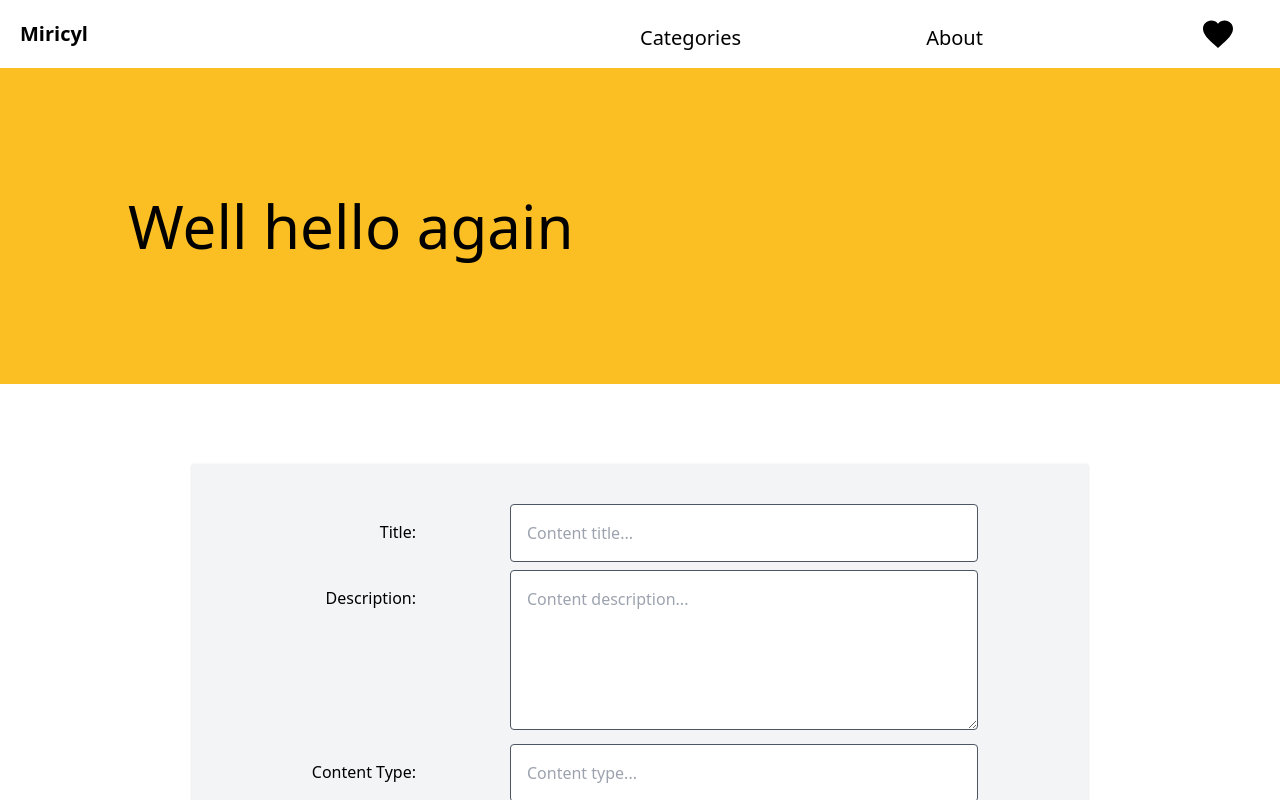
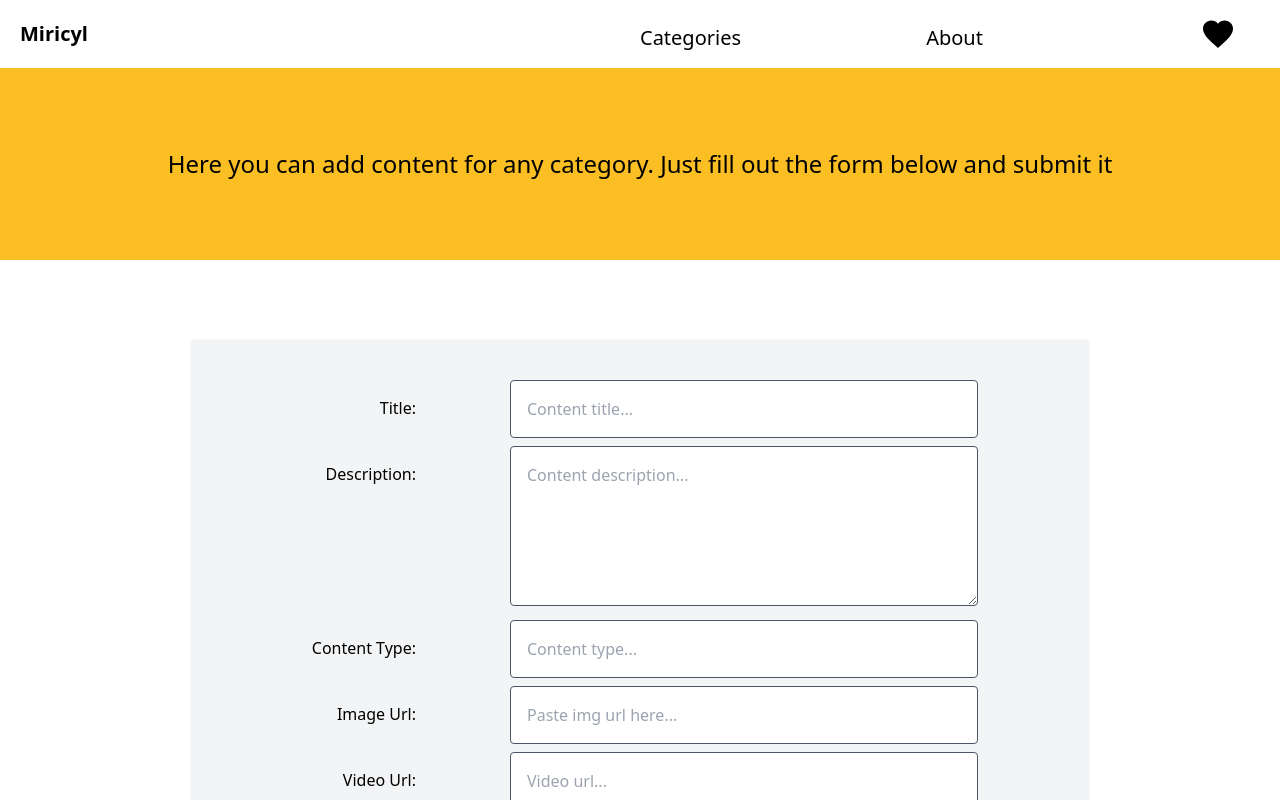
Before and after one commit to codingduckscyf/miricyl, a Next.js app: page /add-content in a window 1280 px wide. Shown: the top 800 px of the page. Built offline with nearby package versions, Linux system fonts and the light colour scheme; no server answers; the database is empty.

Commit message:
added error message

```diff
--- a/pages/add-content.js
+++ b/pages/add-content.js
@@ -7,6 +7,7 @@ const AddContentPage = () => {
   const router = useRouter();
   const [error, setError] = useState(false);
 
+  // send data obj to api/content
   const handleAddContentSubmit = async (data) => {
     setError(false);
     const response = await fetch("/api/content", {
@@ -18,29 +19,36 @@ const AddContentPage = () => {
       body: JSON.stringify(data),
     });
 
+    // if response ok redirect to issue page
     if (response.ok) {
-      router.push(`/issues/${data.relations[0].id}`);
+      router.push(`/issues/${data.relations}`);
     } else {
       setError(true);
     }
   };
 
-  //data for form
+  //data obj for the form
   const data = {
     title: "",
     description: "",
     content_type: "",
     img_url: "",
     video_url: "",
-    relations: [],
+    relations: "",
   };
 
   return (
     <Layout>
       <div>
-        {error && <h1>Please check your form</h1>}
-
-        <h1 className="bg-yellow-400 p-32 text-6xl">Well hello again</h1>
+        <h1 className="bg-yellow-400 p-20 text-center text-2xl">
+          Here you can add content for any category. Just fill out the form
+          below and submit it
+        </h1>
+        {error && (
+          <h1 className="text-center text-4xl text-red-600">
+            Please check your form
+          </h1>
+        )}
         <Form data={data} submit={handleAddContentSubmit} />
       </div>
     </Layout>
```
